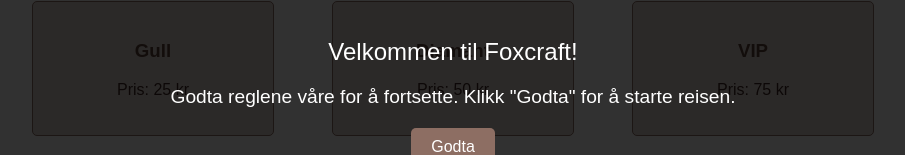
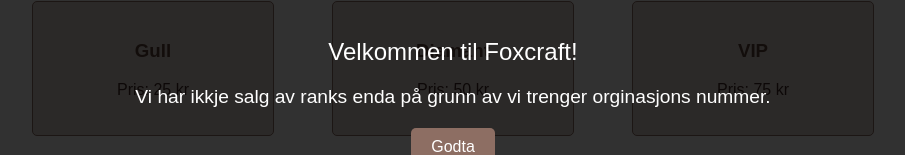
Before and after one commit to idjcjmshfaeklgxfnhn/FOXCRAFT, a plain HTML site: page index.html in a window 1280 px wide. Shown: the part 298-453 px from the top of the page, without its empty margins (187-1092 px from the left). Drawn offline with Linux system fonts and the light colour scheme.

Commit message:
Update index.html

```diff
--- a/index.html
+++ b/index.html
@@ -9,7 +9,7 @@
     <!-- Popup ved innlasting -->
     <div id="popup" style="position: fixed; top: 0; left: 0; width: 100%; height: 100%; background-color: rgba(0, 0, 0, 0.8); color: white; display: flex; flex-direction: column; align-items: center; justify-content: center; text-align: center; z-index: 1000;">
         <p style="font-size: 1.5em; margin: 0 20px;">Velkommen til Foxcraft!</p>
-        <p style="margin: 20px 20px; font-size: 1.2em;">Godta reglene våre for å fortsette. Klikk "Godta" for å starte reisen.</p>
+        <p style="margin: 20px 20px; font-size: 1.2em;">Vi har ikkje salg av ranks enda på grunn av vi trenger orginasjons nummer.</p>
         <button onclick="document.getElementById('popup').style.display='none';" style="background-color: #8d6e63; color: white; padding: 10px 20px; border: none; border-radius: 5px; font-size: 1em; cursor: pointer;">
             Godta
         </button>
```
